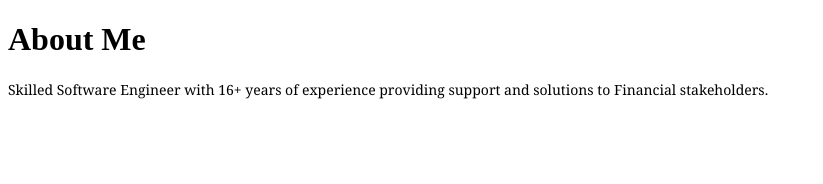
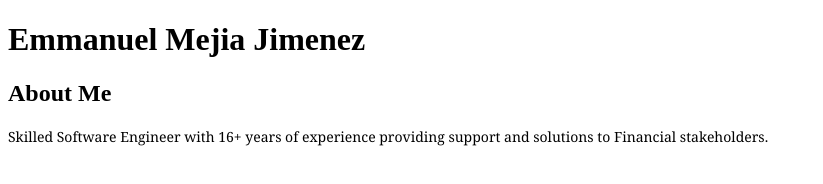
Before and after one commit to emmanuel-mejia/emmanuel-mejia-jimenez.github.io, a plain HTML site: page index.html in a window 1280 px wide. Shown: the whole page, without its empty margins (0-823 px from the left). Drawn offline with Linux system fonts and the light colour scheme.

Commit message:
231027Update index.html
231027Update index.html

```diff
--- a/index.html
+++ b/index.html
@@ -12,7 +12,8 @@ p {font-family:Georgia, serif;font-size:14px;font-style:normal;font-weight:norma
 </style>
 </head>
 <body>
-<h1>About Me</h1>
-<p>Skilled Software Engineer with 16+ years of experience providing support and solutions to Financial stakeholders.</p>
+  <h1>Emmanuel Mejia Jimenez&nbsp;</h1>
+  <h2>About Me</h2>
+  <p>Skilled Software Engineer with 16+ years of experience providing support and solutions to Financial stakeholders.</p>
 </body>
 </html>
```
